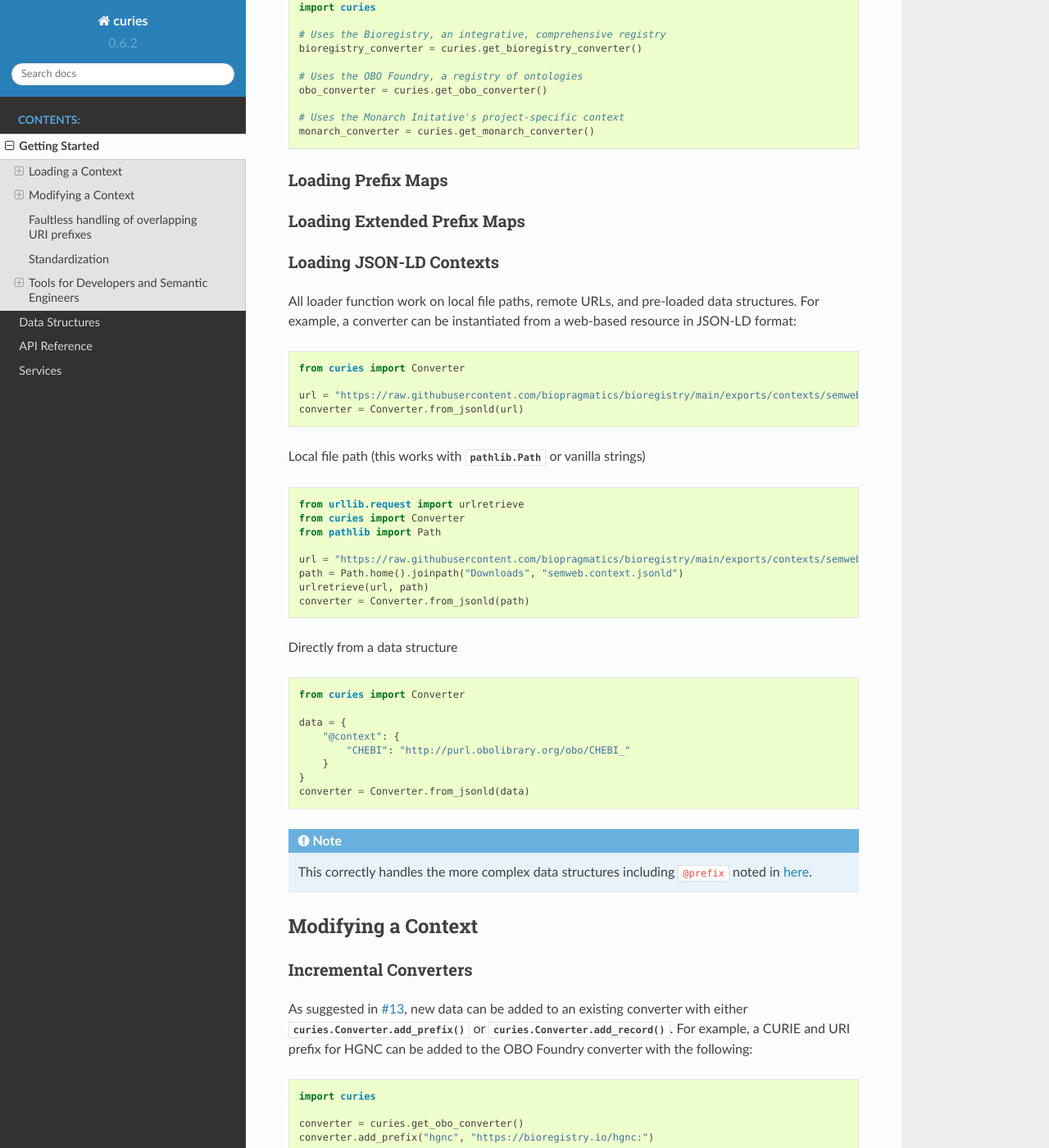
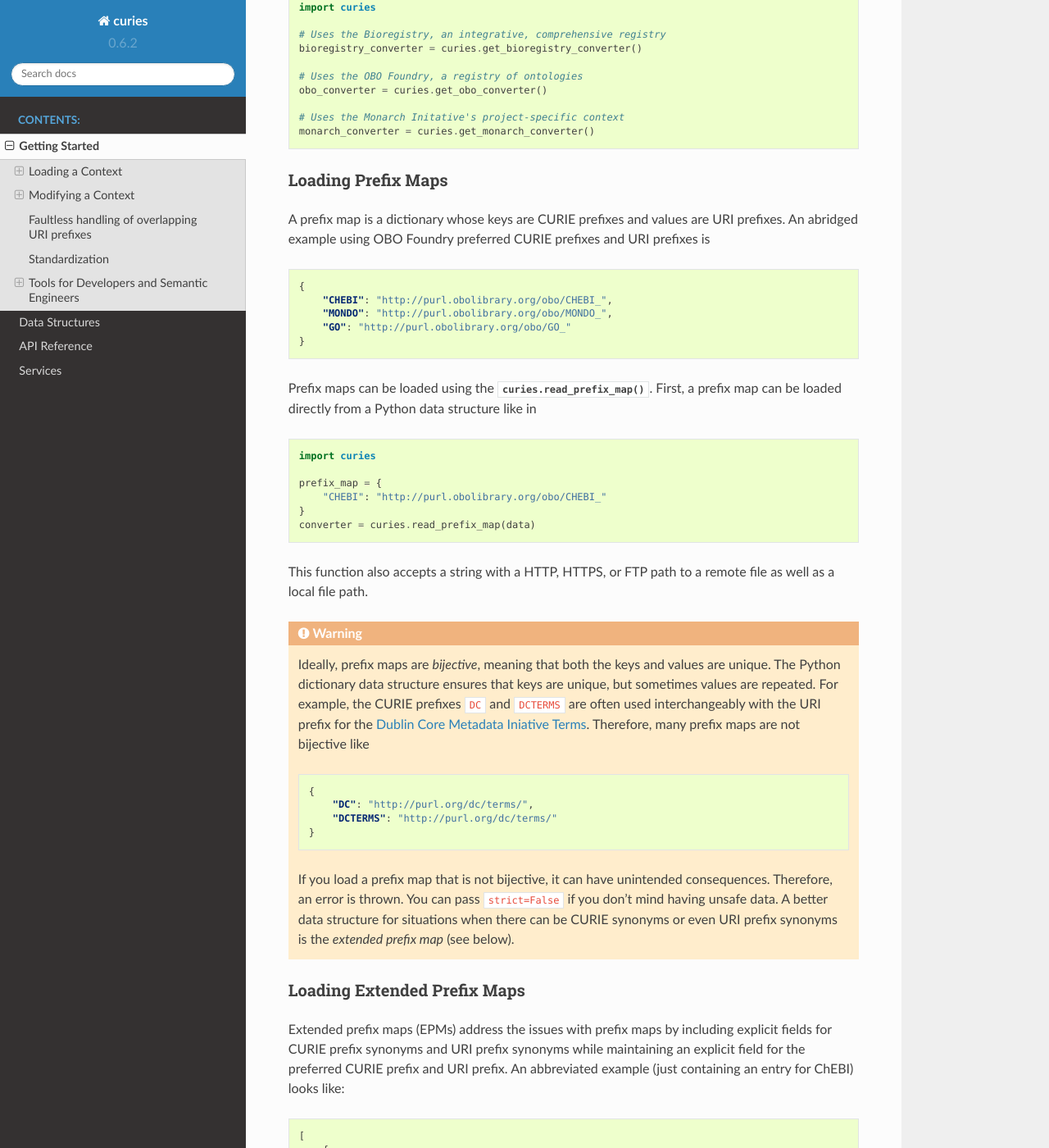
Before and after one commit to biopragmatics/curies, a Sphinx documentation site: the page built from docs/source/tutorial.rst, in a window 1280 px wide and 1400 px high, scrolled down 867 px. Shown: the whole window at 82% size. Built offline with Sphinx 7.4.7 and the Read the Docs theme 2.0.0, drawn with Linux system fonts in a browser that asks for light colours; some of the changed text lies outside the part shown.

Commit message:
Update docs

```diff
--- a/docs/source/tutorial.rst
+++ b/docs/source/tutorial.rst
@@ -47,53 +47,162 @@
 
 Loading Prefix Maps
 ~~~~~~~~~~~~~~~~~~~
+A prefix map is a dictionary whose keys are CURIE prefixes and values are URI prefixes. An abridged example
+using OBO Foundry preferred CURIE prefixes and URI prefixes is
+
+.. code-block:: json
+
+   {
+       "CHEBI": "http://purl.obolibrary.org/obo/CHEBI_",
+       "MONDO": "http://purl.obolibrary.org/obo/MONDO_",
+       "GO": "http://purl.obolibrary.org/obo/GO_"
+   }
+
+Prefix maps can be loaded using the :func:`curies.read_prefix_map`. First,
+a prefix map can be loaded directly from a Python data structure like in
+
+.. code-block:: python
+
+    import curies
+
+    prefix_map = {
+        "CHEBI": "http://purl.obolibrary.org/obo/CHEBI_"
+    }
+    converter = curies.read_prefix_map(data)
+
+This function also accepts a string with a HTTP, HTTPS, or FTP path to a remote file as well as a local file path.
+
+.. warning::
+
+    Ideally, prefix maps are *bijective*, meaning that both the keys and values are unique.
+    The Python dictionary data structure ensures that keys are unique, but sometimes values are repeated. For example,
+    the CURIE prefixes ``DC`` and ``DCTERMS`` are often used interchangeably with the URI prefix for
+    the `Dublin Core Metadata Iniative Terms <https://www.dublincore.org/specifications/dublin-core/dcmi-terms>`_.
+    Therefore, many prefix maps are not bijective like
+
+    .. code-block:: json
+
+       {
+           "DC": "http://purl.org/dc/terms/",
+           "DCTERMS": "http://purl.org/dc/terms/"
+       }
+
+    If you load a prefix map that is not bijective, it can have unintended consequences. Therefore,
+    an error is thrown. You can pass ``strict=False`` if you don't mind having unsafe data. A better data
+    structure for situations when there can be CURIE synonyms or even URI prefix synonyms is
+    the *extended prefix map* (see below).
 
 Loading Extended Prefix Maps
 ~~~~~~~~~~~~~~~~~~~~~~~~~~~~
+Extended prefix maps (EPMs) address the issues with prefix maps by including explicit
+fields for CURIE prefix synonyms and URI prefix synonyms while maintaining an explicit
+field for the preferred CURIE prefix and URI prefix. An abbreviated example (just
+containing an entry for ChEBI) looks like:
+
+.. code-block:: json
+
+   [
+       {
+           "prefix": "CHEBI",
+           "uri_prefix": "http://purl.obolibrary.org/obo/CHEBI_",
+           "prefix_synonyms": ["chebi"],
+           "uri_prefix_synonyms": [
+               "https://identifiers.org/chebi:"
+           ]
+       }
+   ]
+
+Extended prefix maps can be loaded with :func:`curies.read_extended_prefix_map`. First,
+a prefix map can be loaded directly from a Python data structure like in
+
+.. code-block:: python
+
+    import curies
+
+    epm = [
+        {
+            "prefix": "CHEBI",
+            "uri_prefix": "http://purl.obolibrary.org/obo/CHEBI_",
+            "prefix_synonyms": ["chebi"],
+            "uri_prefix_synonyms": [
+                "https://identifiers.org/chebi:"
+            ]
+        }
+    ]
+    converter = curies.read_extended_prefix_map(data)
+
+An extended prefix map can be loaded from a remote file via HTTP, HTTPS, or FTP with
+
+.. code-block:: python
+
+    import curies
+
+    url = "https://raw.githubusercontent.com/mapping-commons/sssom-py/master/src/sssom/obo.epm.json"
+    converter = curies.read_extended_prefix_map(url)
+
+Similarly, an extended prefix map stored in a local file can be loaded with the following.
+This works with both :class:`pathlib.Path` and vanilla strings.
+
+.. code-block:: python
+
+    from pathlib import Path
+    from urllib.request import urlretrieve
+
+    import curies
+
+    url = "https://raw.githubusercontent.com/mapping-commons/sssom-py/master/src/sssom/obo.epm.json"
+    path = Path.home().joinpath("Downloads", "obo.epm.json")
+    urlretrieve(url, path)
+    converter = curies.read_extended_prefix_map(path)
 
 Loading JSON-LD Contexts
 ~~~~~~~~~~~~~~~~~~~~~~~~
-All loader function work on local file paths, remote URLs, and pre-loaded
-data structures. For example, a converter can be instantiated from a web-based
-resource in JSON-LD format:
+A `JSON-LD context <https://niem.github.io/json/reference/json-ld/context/>`_
+allows for embedding of a simple prefix map within a linked data document.
+They can be identified hiding in all sorts of JSON (or JSON-like) content
+with the key ``@context``. JSON-LD contexts can be loaded using :meth:`curies.Converter.from_jsonld`.
+
+First, a JSON-LD context can be loaded directly from a Python data structure like in
 
 .. code-block:: python
 
-    from curies import Converter
-
-    url = "https://raw.githubusercontent.com/biopragmatics/bioregistry/main/exports/contexts/semweb.context.jsonld"
-    converter = Converter.from_jsonld(url)
-
-Local file path (this works with :class:`pathlib.Path` or vanilla strings)
-
-.. code-block:: python
-
-    from urllib.request import urlretrieve
-    from curies import Converter
-    from pathlib import Path
-
-    url = "https://raw.githubusercontent.com/biopragmatics/bioregistry/main/exports/contexts/semweb.context.jsonld"
-    path = Path.home().joinpath("Downloads", "semweb.context.jsonld")
-    urlretrieve(url, path)
-    converter = Converter.from_jsonld(path)
-
-Directly from a data structure
-
-.. code-block:: python
-
-    from curies import Converter
+    import curies
 
     data = {
         "@context": {
             "CHEBI": "http://purl.obolibrary.org/obo/CHEBI_"
         }
     }
-    converter = Converter.from_jsonld(data)
+    converter = curies.read_jsonld_context(data)
 
 .. note::
 
     This correctly handles the more complex data structures including ``@prefix`` noted in
     `here <https://github.com/OBOFoundry/OBOFoundry.github.io/issues/2410>`_.
+
+A JSON-LD context can be loaded from a remote file via HTTP, HTTPS, or FTP with
+
+.. code-block:: python
+
+    import curies
+
+    url = "https://raw.githubusercontent.com/biopragmatics/bioregistry/main/exports/contexts/semweb.context.jsonld"
+    converter = curies.read_jsonld_context(url)
+
+A JSON-LD context stored in a local file can be loaded with the following.
+This works with both :class:`pathlib.Path` and vanilla strings.
+
+.. code-block:: python
+
+    from pathlib import Path
+    from urllib.request import urlretrieve
+
+    import curies
+
+    url = "https://raw.githubusercontent.com/biopragmatics/bioregistry/main/exports/contexts/semweb.context.jsonld"
+    path = Path.home().joinpath("Downloads", "semweb.context.jsonld")
+    urlretrieve(url, path)
+    converter = curies.read_jsonld_context(path)
 
 Modifying a Context
 -------------------
--- a/src/curies/__init__.py
+++ b/src/curies/__init__.py
@@ -12,6 +12,7 @@
     ReferenceTuple,
     chain,
     read_extended_prefix_map,
+    read_jsonld_context,
     read_prefix_map,
 )
 from .sources import (
@@ -36,6 +37,7 @@
     # i/o
     "read_prefix_map",
     "read_extended_prefix_map",
+    "read_jsonld_context",
     # sources
     "get_obo_converter",
     "get_prefixcommons_converter",
```
Also changed, not shown: 1 other file.
